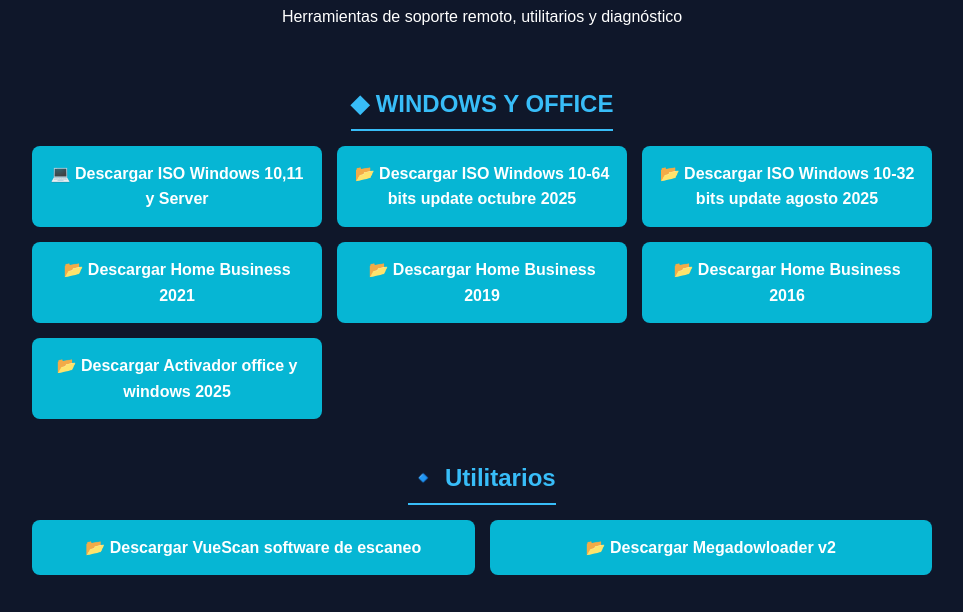
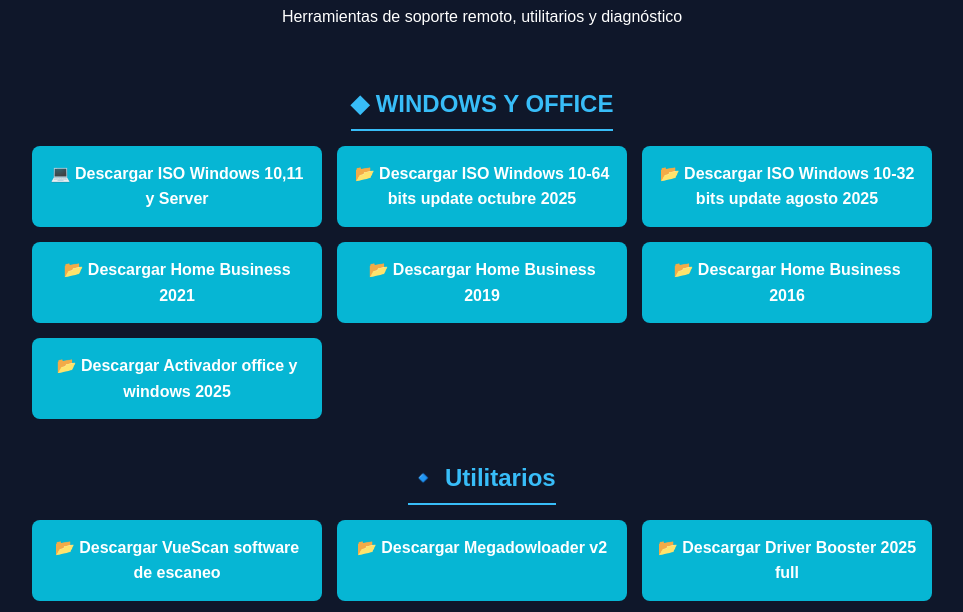
Before and after one commit to abdytechsolutions/pagina-web, a plain HTML site: page descargas.html in a window 1280 px wide. Shown: the part 143-755 px from the top of the page, without its empty margins (158-1121 px from the left). Drawn offline with Linux system fonts and the light colour scheme; files that its build step writes are made by us from their sources.

Commit message:
Add files via upload

```diff
--- a/descargas.html
+++ b/descargas.html
@@ -95,6 +95,7 @@
     <div class="downloads">
        <a href="https://www.mediafire.com/file/tskufn7ioj9s98b/VueScan.7z/file">📂 Descargar VueScan software de escaneo</a>
     <a href="https://mega.nz/file/P9RlXIbB#nh1g27SGpeW6Qeor3qIbwicfeURszobhusJ-ZJ4QlDA">📂 Descargar Megadowloader v2</a>
+    <a href="https://mega.nz/file/etZyxJBQ#GX7gesHEoAHaN03RUObh42eis9_n-7WFkN6N7YFxtvA">📂 Descargar Driver Booster 2025 full</a>
 
     </div>
 
```
